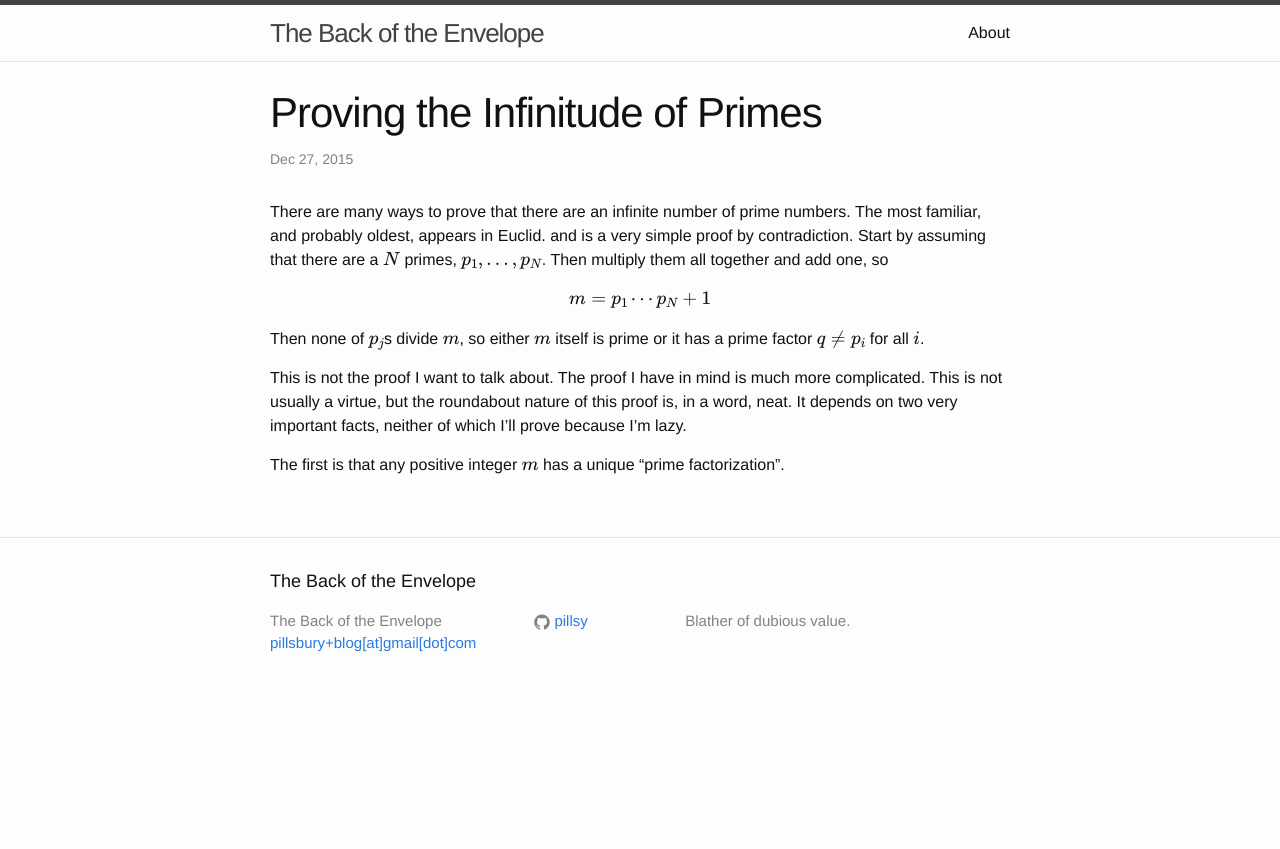
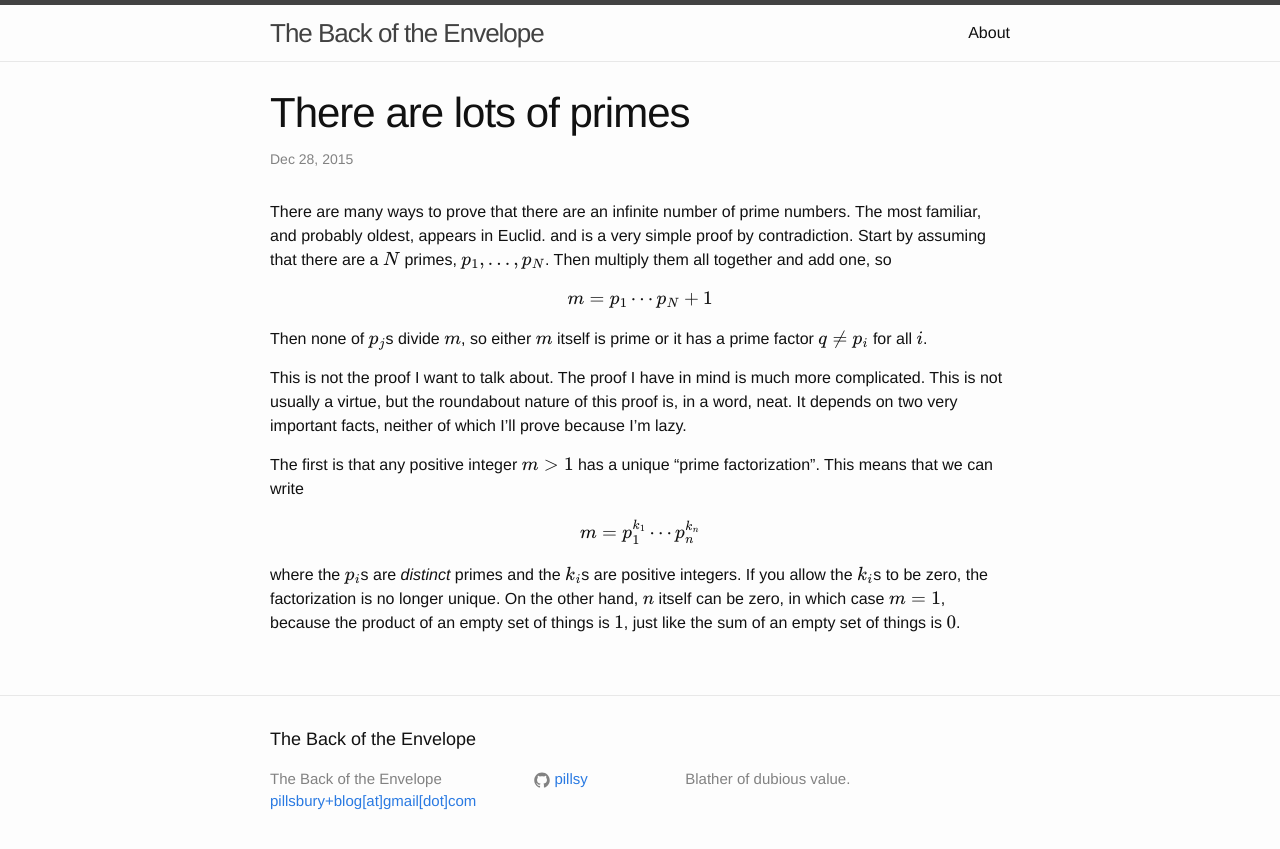
Before and after one commit to pillsy/pillsy.github.io, a Jekyll site: the page built from _posts/2015-12-28-there-are-lots-of-primes.markdown, in a window 1280 px wide. Shown: the top 849 px of the page. Built offline with Jekyll 4.4.1, drawn with Linux system fonts in a browser that asks for light colours; formulas are drawn with MathJax 3.

Commit message:
updated post; maybe fixed mathjax

```diff
--- a/_config.yml
+++ b/_config.yml
@@ -4,7 +4,7 @@ email: pillsbury+blog[at]gmail[dot]com
 description: > # this means to ignore newlines until "baseurl:"
   Blather of dubious value.
 baseurl: "" # the subpath of your site, e.g. /blog/
-url: "http://yourdomain.com" # the base hostname & protocol for your site
+url: "https://pillsy.github.io" # the base hostname & protocol for your site
 # twitter_username: DucksForDuckGod
 github_username:  pillsy
 
--- a/_layouts/page.html
+++ b/_layouts/page.html
@@ -17,7 +17,7 @@ layout: default
   </script>
 
   <script type="text/javascript"
-    src="http://cdn.mathjax.org/mathjax/latest/MathJax.js?config=TeX-AMS-MML_HTMLorMML">
+    src="https://cdn.mathjax.org/mathjax/latest/MathJax.js?config=TeX-AMS-MML_HTMLorMML">
   </script>
 
   <article class="post-content">
--- a/_layouts/post.html
+++ b/_layouts/post.html
@@ -18,7 +18,7 @@ layout: default
   </script>
 
   <script type="text/javascript"
-    src="http://cdn.mathjax.org/mathjax/latest/MathJax.js?config=TeX-AMS-MML_HTMLorMML">
+    src="https://cdn.mathjax.org/mathjax/latest/MathJax.js?config=TeX-AMS-MML_HTMLorMML">
   </script>
 
   <article class="post-content">
--- a/_posts/2015-12-27-infinitude-of-primes.markdown
+++ b/_posts/2015-12-28-there-are-lots-of-primes.markdown
@@ -1,6 +1,6 @@
 ---
 layout: post
-title:  "Proving the Infinitude of Primes"
+title:  "There are lots of primes"
 ---
 
 There are many ways to prove that there are an infinite number of prime
@@ -19,5 +19,13 @@ much more complicated. This is not usually a virtue, but the roundabout
 nature of this proof is, in a word, neat. It depends on two very important
 facts, neither of which I'll prove because I'm lazy.
 
-The first is that any positive integer $ m $ has a unique "prime
-factorization".
+The first is that any positive integer $ m > 1 $ has a unique "prime
+factorization". This means that we can write
+
+$$ m = p_1^{k_1} \cdots p_n^{k_n} $$
+
+where the $ p_i $s are *distinct* primes and the $ k_i$s are positive
+integers. If you allow the $ k_i $s to be zero, the factorization is no
+longer unique. On the other hand, $ n $ itself can be zero, in which case
+$ m = 1 $, because the product of an empty set of things is $ 1 $, just
+like the sum of an empty set of things is $ 0 $.
```
